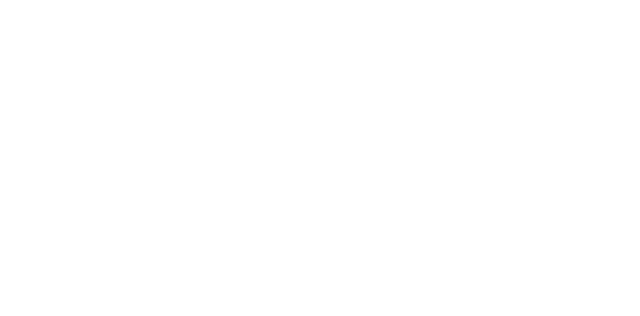
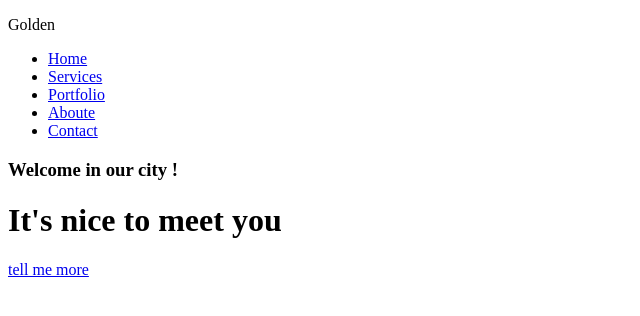
Before and after one commit to Luka-webdev/project-task, a plain HTML site: page index.html in a window 1280 px wide. Shown: the whole page, without its empty margins (0-640 px from the left). Drawn offline with Linux system fonts and the light colour scheme.

Commit message:
Add html for header

```diff
--- a/index.html
+++ b/index.html
@@ -7,6 +7,24 @@
     <link rel="stylesheet" href="css/style.css">
 </head>
 <body>
-
+    <header>
+        <div class="container">
+            <nav>
+                <p>Golden</p>
+                <ul>
+                    <li><a href="#">Home</a></li>
+                    <li><a href="#">Services</a></li>
+                    <li><a href="#">Portfolio</a></li>
+                    <li><a href="#">Aboute</a></li>
+                    <li><a href="#">Contact</a></li>
+                </ul>
+            </nav>
+            <main>
+                <h3>Welcome in our city !</h3>
+                <h1>It's nice to meet you</h1>
+                <a href="#">tell me more</a>
+            </main>
+        </div>
+    </header>
 </body>
 </html>
```
